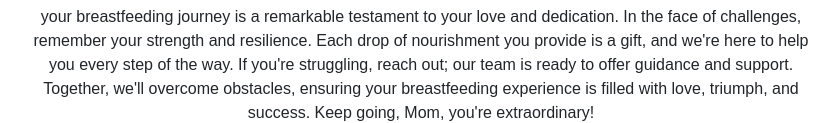
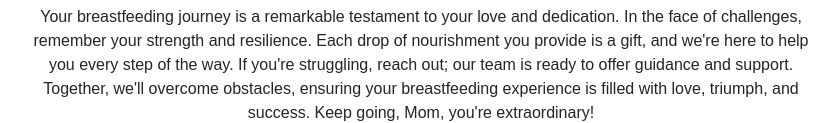
Before and after one commit to michellepolo/moms4momslactation, a plain HTML site: page index.html in a window 1280 px wide. Shown: the part 830-953 px from the top of the page, 219-1059 px from the left. Drawn offline with nearby package versions, Linux system fonts and the light colour scheme.

Commit message:
text updates

```diff
--- a/index.html
+++ b/index.html
@@ -55,7 +55,7 @@
     <section>
       <div>
         <h1 class="h1title">WE ARE HERE TO HELP YOU!</h1>
-        <p class="mainparagraphtext">your breastfeeding journey is a remarkable testament to your love and dedication. In the face of challenges, remember your strength and resilience. Each drop of nourishment you provide is a gift, and we're here to help you every step of the way. If you're struggling, reach out; our team is ready to offer guidance and support. Together, we'll overcome obstacles, ensuring your breastfeeding experience is filled with love, triumph, and success. Keep going, Mom, you're extraordinary!</p>
+        <p class="mainparagraphtext">Your breastfeeding journey is a remarkable testament to your love and dedication. In the face of challenges, remember your strength and resilience. Each drop of nourishment you provide is a gift, and we're here to help you every step of the way. If you're struggling, reach out; our team is ready to offer guidance and support. Together, we'll overcome obstacles, ensuring your breastfeeding experience is filled with love, triumph, and success. Keep going, Mom, you're extraordinary!</p>
       </div>
     </section>
 
```
